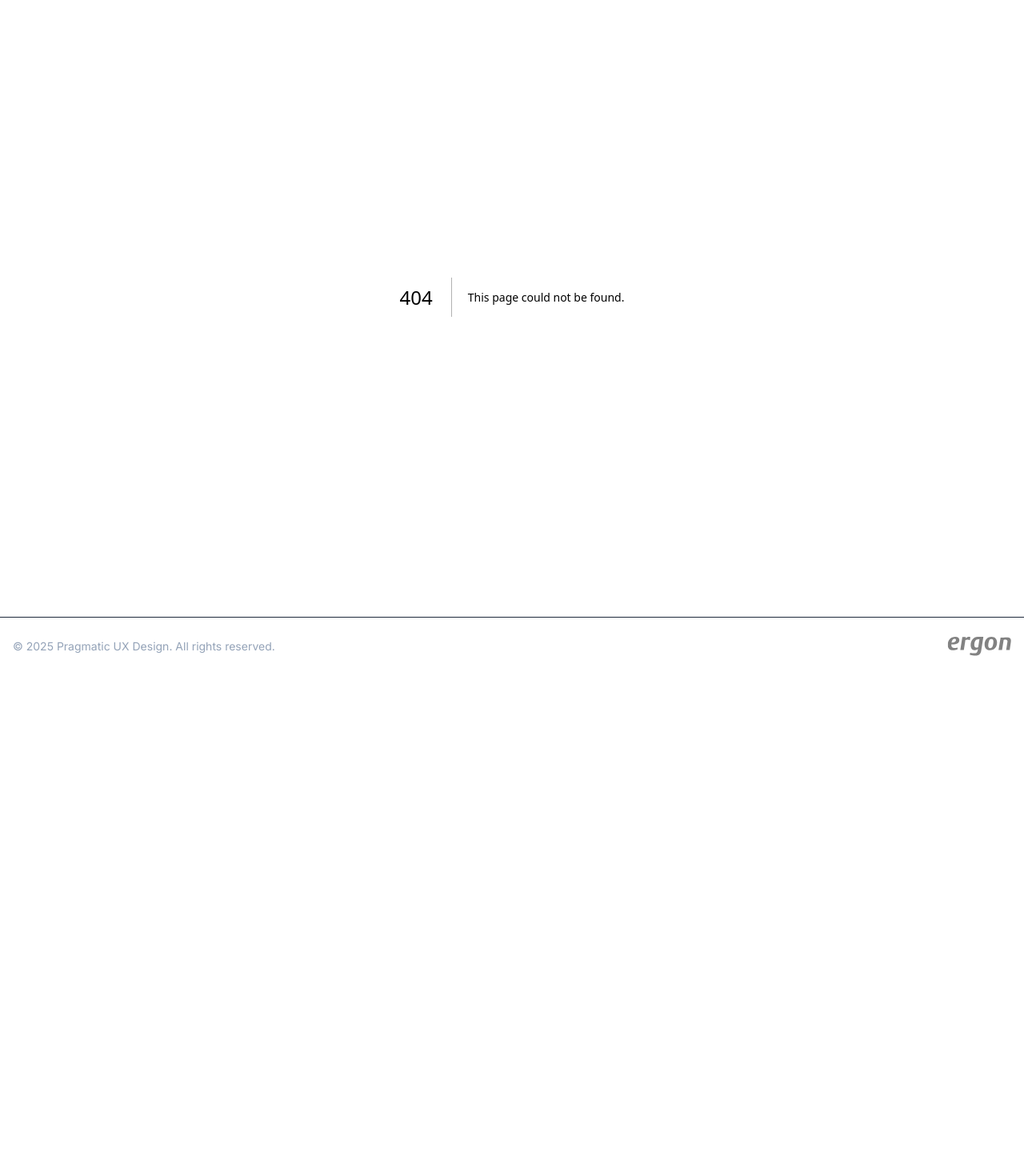
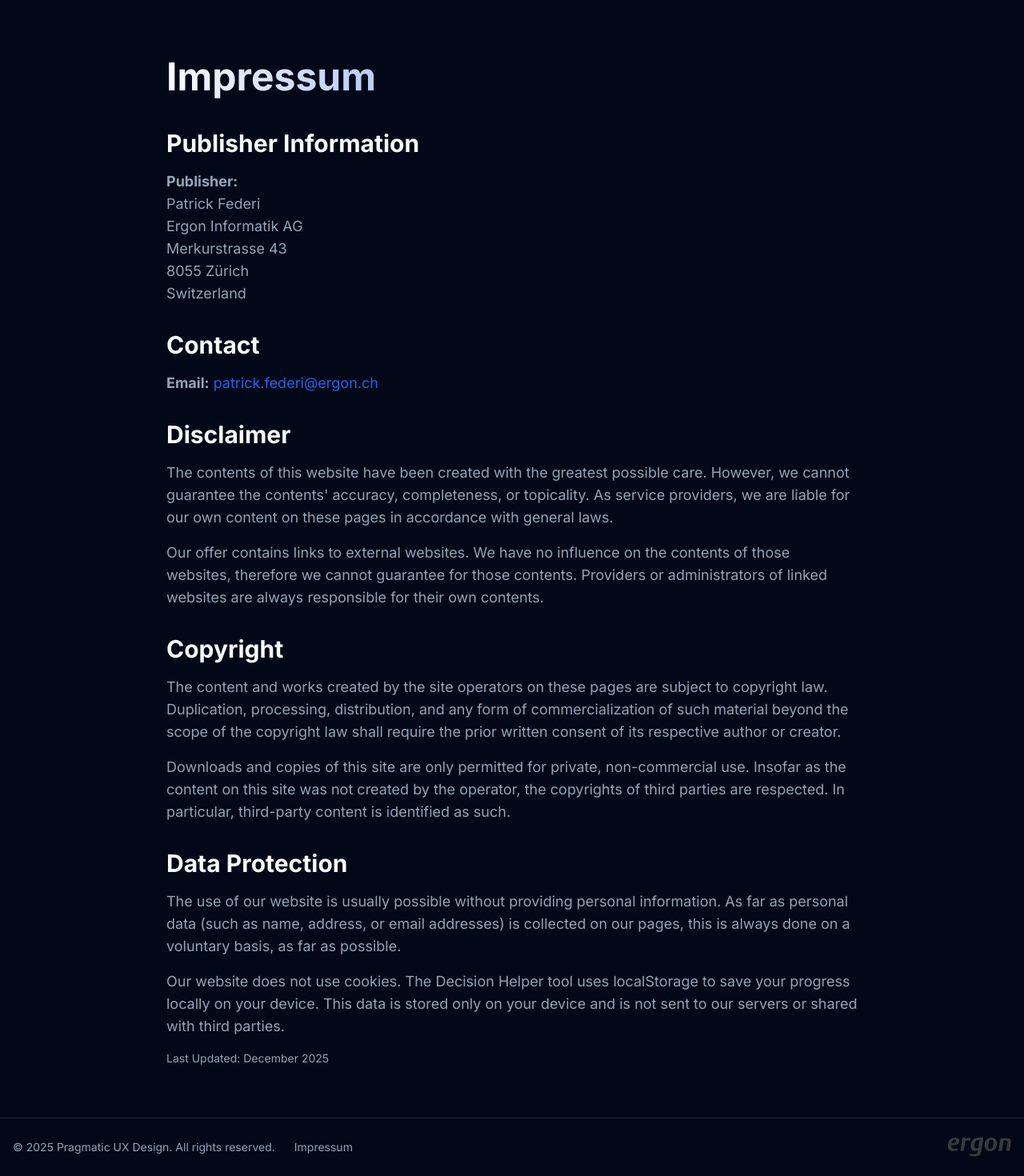
Before and after one commit to pfederi/pragmaticux, a Next.js app: page /impressum in a window 1280 px wide. Before the commit this address had no page. Shown: the part 93-1563 px from the top of the page at 80% size. Before the commit the page ends 937 px from the top, so only its background shows below. Built offline with nearby package versions, Linux system fonts and the light colour scheme.

Commit message:
Refine terminology and descriptions across components to consistently use "UX" instead of "UX Design"; update metadata description for clarity and improve text leading for better readability.

```diff
--- a/app/decision-helper/page.tsx
+++ b/app/decision-helper/page.tsx
@@ -2,7 +2,7 @@ import DecisionHelper from '@/components/DecisionHelper'
 
 export const metadata = {
   title: 'Decision Helper - Pragmatic UX Design',
-  description: 'Use our interactive decision helper to find the UX Design principles most relevant to your situation.',
+  description: 'Use our interactive decision helper to find the UX principles most relevant to your situation.',
 }
 
 export default function DecisionHelperPage() {
--- /dev/null
+++ b/app/impressum/page.tsx
@@ -0,0 +1,73 @@
+export const metadata = {
+  title: 'Impressum - Pragmatic UX Design',
+  description: 'Legal information and contact details for Pragmatic UX Design.',
+}
+
+export default function ImpressumPage() {
+  return (
+    <div className="min-h-screen">
+      <section className="pt-16 sm:pt-24 pb-12 sm:pb-16">
+        <div className="container mx-auto px-4 max-w-4xl">
+          <h1 className="text-3xl sm:text-4xl md:text-5xl font-bold mb-6 sm:mb-8 bg-gradient-to-r from-foreground to-primary bg-clip-text text-transparent leading-relaxed sm:leading-[1.2] md:leading-[1.2] lg:leading-[1.2] pb-1">
+            Impressum
+          </h1>
+
+          <div className="prose prose-lg max-w-none space-y-6 sm:space-y-8">
+            <div className="text-base sm:text-lg text-muted-foreground leading-relaxed space-y-4">
+              <h2 className="text-2xl sm:text-3xl font-bold mt-8 mb-4 text-foreground">Publisher Information</h2>
+
+              <div className="space-y-2">
+                <p>
+                  <strong>Publisher:</strong><br />
+                  Patrick Federi<br />
+                  Ergon Informatik AG<br />
+                  Merkurstrasse 43<br />
+                  8055 Zürich<br />
+                  Switzerland
+                </p>
+              </div>
+
+              <h2 className="text-2xl sm:text-3xl font-bold mt-8 mb-4 text-foreground pt-4">Contact</h2>
+              <div className="space-y-2">
+                <p>
+                  <strong>Email:</strong>{' '}
+                  <a href="mailto:patrick.federi@ergon.ch" className="text-primary hover:underline">
+                    patrick.federi@ergon.ch
+                  </a>
+                </p>
+              </div>
+
+              <h2 className="text-2xl sm:text-3xl font-bold mt-8 mb-4 text-foreground pt-4">Disclaimer</h2>
+              <p>
+                The contents of this website have been created with the greatest possible care. However, we cannot guarantee the contents' accuracy, completeness, or topicality. As service providers, we are liable for our own content on these pages in accordance with general laws.
+              </p>
+              <p>
+                Our offer contains links to external websites. We have no influence on the contents of those websites, therefore we cannot guarantee for those contents. Providers or administrators of linked websites are always responsible for their own contents.
+              </p>
+
+              <h2 className="text-2xl sm:text-3xl font-bold mt-8 mb-4 text-foreground pt-4">Copyright</h2>
+              <p>
+                The content and works created by the site operators on these pages are subject to copyright law. Duplication, processing, distribution, and any form of commercialization of such material beyond the scope of the copyright law shall require the prior written consent of its respective author or creator.
+              </p>
+              <p>
+                Downloads and copies of this site are only permitted for private, non-commercial use. Insofar as the content on this site was not created by the operator, the copyrights of third parties are respected. In particular, third-party content is identified as such.
+              </p>
+
+              <h2 className="text-2xl sm:text-3xl font-bold mt-8 mb-4 text-foreground pt-4">Data Protection</h2>
+              <p>
+                The use of our website is usually possible without providing personal information. As far as personal data (such as name, address, or email addresses) is collected on our pages, this is always done on a voluntary basis, as far as possible.
+              </p>
+              <p>
+                Our website does not use cookies. The Decision Helper tool uses localStorage to save your progress locally on your device. This data is stored only on your device and is not sent to our servers or shared with third parties.
+              </p>
+
+              <p className="text-sm text-muted-foreground mt-8">
+                Last Updated: December 2025
+              </p>
+            </div>
+          </div>
+        </div>
+      </section>
+    </div>
+  )
+}
--- a/app/principles/[id]/page.tsx
+++ b/app/principles/[id]/page.tsx
@@ -30,11 +30,11 @@ export default async function PrincipleDetailPage({ params }: PageProps) {
           <div className="flex flex-col gap-4 sm:gap-6">
             {/* Title and Number on same line */}
             <div className="flex flex-col sm:flex-row items-start gap-4 sm:gap-6">
-              <div className="flex items-center justify-center w-16 h-16 sm:w-20 sm:h-20 bg-primary text-white rounded-full text-2xl sm:text-3xl md:text-4xl font-bold shadow-lg flex-shrink-0">
+              <div className="flex items-center justify-center w-16 h-16 sm:w-20 sm:h-20 bg-primary text-white rounded-full text-2xl sm:text-3xl md:text-3xl font-bold shadow-lg flex-shrink-0">
                 {principle.order}
               </div>
               <div className="flex flex-col gap-3 sm:gap-4 flex-1">
-                <h1 className="text-2xl sm:text-3xl md:text-4xl lg:text-5xl font-bold mb-4 sm:mb-6 md:mb-8 max-w-full sm:max-w-[55%] bg-gradient-to-r from-foreground to-primary bg-clip-text text-transparent leading-tight pb-1">
+                <h1 className="text-2xl sm:text-3xl md:text-4xl lg:text-5xl font-bold mb-4 sm:mb-6 md:mb-8 max-w-full sm:max-w-[55%] bg-gradient-to-r from-foreground to-primary bg-clip-text text-transparent leading-relaxed sm:leading-[1.2] md:leading-[1.2] lg:leading-[1.2] pb-1 pt-4">
                   {principle.title}
                 </h1>
                 {/* Subtitle below title, aligned with title text */}
--- a/components/About.tsx
+++ b/components/About.tsx
@@ -7,7 +7,7 @@ export default function About() {
         <div className="text-left mb-8 sm:mb-12 md:mb-20">
           <h2 className="text-3xl sm:text-4xl md:text-5xl font-bold mb-4 sm:mb-6 md:mb-8 bg-gradient-to-r from-foreground to-primary bg-clip-text text-transparent leading-tight pb-1">About The Pragmatic UX Design Approach</h2>
           <p className="text-base sm:text-lg md:text-xl text-muted-foreground max-w-full sm:max-w-[75%] leading-relaxed">
-            Pragmatic UX Design emerged from real-world challenges in product development, where traditional UX Design processes often clashed with business realities.
+            Pragmatic UX Design emerged from real-world challenges in product development, where traditional UX processes often clashed with business realities.
           </p>
         </div>
 
@@ -15,13 +15,13 @@ export default function About() {
           <div className="bg-gradient-to-br from-card to-muted/20 border rounded-xl p-4 sm:p-6 md:p-8">
             <h3 className="text-xl sm:text-2xl font-semibold mb-3 sm:mb-4 text-foreground">The Origin</h3>
             <p className="text-sm sm:text-base text-muted-foreground leading-relaxed">
-                Pragmatic UX Design was developed through hands-on experience working on diverse projects at Ergon, where I encountered teams with varying UX Design maturity, timelines, and constraints. Rather than forcing a one-size-fits-all approach, I learned to adapt UX Design methods to each unique context.
+                Pragmatic UX Design was developed through hands-on experience working on diverse projects at Ergon, where I encountered teams with varying UX maturity, timelines, and constraints. Rather than forcing a one-size-fits-all approach, I learned to adapt UX methods to each unique context.
               </p>
             </div>
           <div className="bg-gradient-to-br from-card to-muted/20 border rounded-xl p-4 sm:p-6 md:p-8">
             <h3 className="text-xl sm:text-2xl font-semibold mb-3 sm:mb-4 text-foreground">The Philosophy</h3>
             <p className="text-sm sm:text-base text-muted-foreground leading-relaxed">
-                Pragmatic UX Design isn't about cutting corners, it's about being strategic. It's the result of countless projects where I discovered that the most impactful UX Design work happens when we focus on what truly matters for users and business goals, rather than following rigid processes.
+                Pragmatic UX Design isn't about cutting corners, it's about being strategic. It's the result of countless projects where I discovered that the most impactful UX work happens when we focus on what truly matters for users and business goals, rather than following rigid processes.
               </p>
           </div>
         </div>
@@ -35,13 +35,13 @@ export default function About() {
               <div className="flex items-start gap-2 sm:gap-3">
                 <div className="w-2 h-2 bg-primary rounded-full mt-2 flex-shrink-0"></div>
                 <p className="text-sm sm:text-base text-muted-foreground leading-relaxed">
-                  <strong>Head of UX Design</strong> at Ergon Informatik AG
+                  <strong>Head of UX</strong> at Ergon Informatik AG
                 </p>
               </div>
               <div className="flex items-start gap-2 sm:gap-3">
                 <div className="w-2 h-2 bg-primary rounded-full mt-2 flex-shrink-0"></div>
                 <p className="text-sm sm:text-base text-muted-foreground leading-relaxed">
-                  Experienced UX Design professional with a passion for user-centred design and digital innovation
+                  Experienced UX designer with a passion for user-centred design and digital innovation
                 </p>
               </div>
               <div className="flex items-start gap-2 sm:gap-3">
@@ -59,7 +59,7 @@ export default function About() {
               <div className="flex items-start gap-2 sm:gap-3">
                 <div className="w-2 h-2 bg-primary rounded-full mt-2 flex-shrink-0"></div>
                 <p className="text-sm sm:text-base text-muted-foreground leading-relaxed">
-                  Actively researching AI technologies for future UX Design
+                  Actively researching AI technologies for future UX design
                 </p>
               </div>
             </div>
--- a/components/CTA.tsx
+++ b/components/CTA.tsx
@@ -1,5 +1,5 @@
 export default function CTA() {
-  const emailLink = 'mailto:patrick.federi@ergon.ch?subject=Pragmatic UX Design Inquiry&body=Hello Patrick,%0D%0A%0D%0AI would like to discuss how we can implement pragmatic UX Design principles in my project.%0D%0A%0D%0ABest regards'
+  const emailLink = 'mailto:patrick.federi@ergon.ch?subject=Pragmatic UX Design Inquiry&body=Hello Patrick,%0D%0A%0D%0AI would like to discuss how we can implement pragmatic UX principles in my project.%0D%0A%0D%0ABest regards'
 
   return (
     <section className="py-12 sm:py-16 md:py-20 bg-gradient-to-r from-primary/10 to-primary/5 border-t border-primary/20">
@@ -7,7 +7,7 @@ export default function CTA() {
         <div className="bg-gradient-to-r from-primary/10 to-primary/5 border border-primary/20 rounded-xl p-4 sm:p-6 md:p-8 text-center">
           <h3 className="text-xl sm:text-2xl font-semibold mb-2 sm:mb-3">Need Help Implementing These Principles?</h3>
           <p className="text-sm sm:text-base text-muted-foreground mb-4 sm:mb-6 max-w-2xl mx-auto">
-            We'd love to help you apply these pragmatic UX Design principles to your project. Let's work together to create better user experiences.
+            We'd love to help you apply these pragmatic UX principles to your project. Let's work together to create better user experiences.
           </p>
           <div className="flex flex-col sm:flex-row gap-3 sm:gap-4 justify-center">
             <a
--- a/components/DecisionHelper.tsx
+++ b/components/DecisionHelper.tsx
@@ -231,9 +231,9 @@ export default function DecisionHelper() {
       "Performance Budgets": "Set and monitor performance targets throughout development.",
       "Tech-Feasibility Notes": "Document technical considerations alongside design decisions.",
       "One-Pager Decision Logs": "Maintain concise records of key design decisions.",
-      "Rapid UX Audits": "Quick evaluation of UX Design issues with actionable recommendations.",
-      "UX Bug Bash": "Organized sessions to identify and prioritize UX Design issues.",
-      "Top-3 UX Debt List": "Maintain a prioritized list of UX Design improvements to address.",
+      "Rapid UX Audits": "Quick evaluation of UX issues with actionable recommendations.",
+      "UX Bug Bash": "Organized sessions to identify and prioritize UX issues.",
+      "Top-3 UX Debt List": "Maintain a prioritized list of UX improvements to address.",
       "Canary Releases": "Gradually roll out changes to minimize risk.",
       "Shared Component Libraries": "Build and maintain reusable component libraries.",
       "Pattern Documentation": "Document design patterns for consistency and reuse.",
@@ -255,13 +255,13 @@ export default function DecisionHelper() {
       "Usability Labs": "Structured usability testing in controlled environments.",
       "Cross-Functional Workshops": "Bring together different disciplines to solve problems.",
       "Lightweight Deliverables": "Create minimal documentation that focuses on essentials.",
-      "Embedded UX Sessions": "Integrate UX Design activities directly into development sprints.",
+      "Embedded UX Sessions": "Integrate UX activities directly into development sprints.",
       "Sketch Reviews": "Quick design reviews using sketches and low-fidelity mockups.",
       "Continuous Testing": "Regular user testing throughout the development process.",
       "Design System Scaling": "Expand design systems to support growing product needs.",
       "Component Governance": "Establish processes for managing and evolving components."
     }
-    return methodDescriptions[method] || "A practical method to improve your UX Design process."
+    return methodDescriptions[method] || "A practical method to improve your UX process."
   }
 
   return (
@@ -419,17 +419,13 @@ export default function DecisionHelper() {
                   Start Over
                 </button>
               </div>
-            </div>
-          )}
-        </div>
 
-        {/* CTA Section - Outside the card, only shown when results exist */}
-        {results && (
-          <div className="mt-8 sm:mt-12">
+              {/* CTA Section */}
+              <div className="mt-6 sm:mt-8 pt-6 sm:pt-8">
                 <div className="bg-gradient-to-r from-primary/10 to-primary/5 border border-primary/20 rounded-xl p-4 sm:p-6 md:p-8 text-center">
                   <h3 className="text-xl sm:text-2xl font-semibold mb-2 sm:mb-3">Need Help Implementing These Principles?</h3>
                   <p className="text-sm sm:text-base text-muted-foreground mb-4 sm:mb-6 max-w-2xl mx-auto">
-                We'd love to help you apply these pragmatic UX Design principles to your project. Let's work together to create better user experiences.
+                    We'd love to help you apply these pragmatic UX principles to your project. Let's work together to create better user experiences.
                   </p>
                   <div className="flex flex-col sm:flex-row gap-3 sm:gap-4 justify-center">
                     <a
@@ -450,7 +446,9 @@ export default function DecisionHelper() {
                   </div>
                 </div>
               </div>
+            </div>
           )}
+        </div>
       </div>
     </section>
   )
--- a/components/Footer.tsx
+++ b/components/Footer.tsx
@@ -1,11 +1,20 @@
+import Link from 'next/link'
+
 export default function Footer() {
   return (
     <footer className="border-t py-4 sm:py-6 mt-auto">
       <div className="container mx-auto px-4 max-w-7xl">
         <div className="flex flex-col sm:flex-row items-center justify-between gap-4">
-          <p className="text-xs sm:text-sm text-muted-foreground text-center sm:text-left">
-            &copy; 2025 Pragmatic UX Design. All rights reserved.
-          </p>
+          <div className="flex flex-col sm:flex-row items-center gap-3 sm:gap-6">
+            <p className="text-xs sm:text-sm text-muted-foreground text-center sm:text-left">
+              &copy; 2025 Pragmatic UX Design. All rights reserved.
+            </p>
+            <div className="flex gap-4 text-xs sm:text-sm text-muted-foreground">
+              <Link href="/impressum" className="hover:text-foreground transition-colors">
+                Impressum
+              </Link>
+            </div>
+          </div>
           <a
             href="https://www.ergon.ch"
             target="_blank"
--- a/components/Hero.tsx
+++ b/components/Hero.tsx
@@ -10,7 +10,7 @@ export default function Hero() {
         <div className="grid grid-cols-1 lg:grid-cols-2 gap-8 lg:gap-12 items-center">
           {/* Left side - Text content */}
           <div className="text-left">
-            <h1 className="text-4xl sm:text-5xl md:text-6xl lg:text-7xl xl:text-8xl font-bold mb-6 md:mb-8 bg-gradient-to-r from-foreground via-primary to-foreground bg-clip-text text-transparent leading-snug sm:leading-normal md:leading-relaxed pb-2 sm:pb-3">
+            <h1 className="text-4xl sm:text-5xl md:text-6xl lg:text-7xl xl:text-8xl font-bold mb-6 md:mb-8 bg-gradient-to-r from-foreground via-primary to-foreground bg-clip-text text-transparent leading-relaxed sm:leading-[1.2] md:leading-[1.2] lg:leading-[1.2] xl:leading-[1.2] pb-2 sm:pb-3">
               Pragmatic UX Design
           </h1>
             <p className="text-lg sm:text-xl md:text-2xl text-muted-foreground mb-8 md:mb-12 leading-relaxed">
--- a/components/Navigation.tsx
+++ b/components/Navigation.tsx
@@ -14,7 +14,7 @@ export default function Navigation() {
   const dropdownRef = useRef<HTMLDivElement>(null)
 
   const principles = [
-    { id: 1, title: 'UX Design Should Fit the Process' },
+    { id: 1, title: 'UX Should Fit the Process' },
     { id: 2, title: 'Efficiency Over Delight' },
     { id: 3, title: 'Empower, Not Overcomplicate' },
     { id: 4, title: 'Theory Is Nice, but Execution Wins' },
--- a/data/decision_tree.json
+++ b/data/decision_tree.json
@@ -39,7 +39,7 @@
     },
     {
       "id": "ux_acceptance",
-      "label": "How high is the UX Design acceptance in your team?",
+      "label": "How high is the UX acceptance in your team?",
       "type": "single",
       "options": [
         { "value": "low", "label": "Rather low" },
```
Also changed, not shown: components/Workflow.tsx (+9 -9 lines), 2 other files (tests, documents, lock files or other folders). Lines whose indentation alone changed are shown as unchanged.
